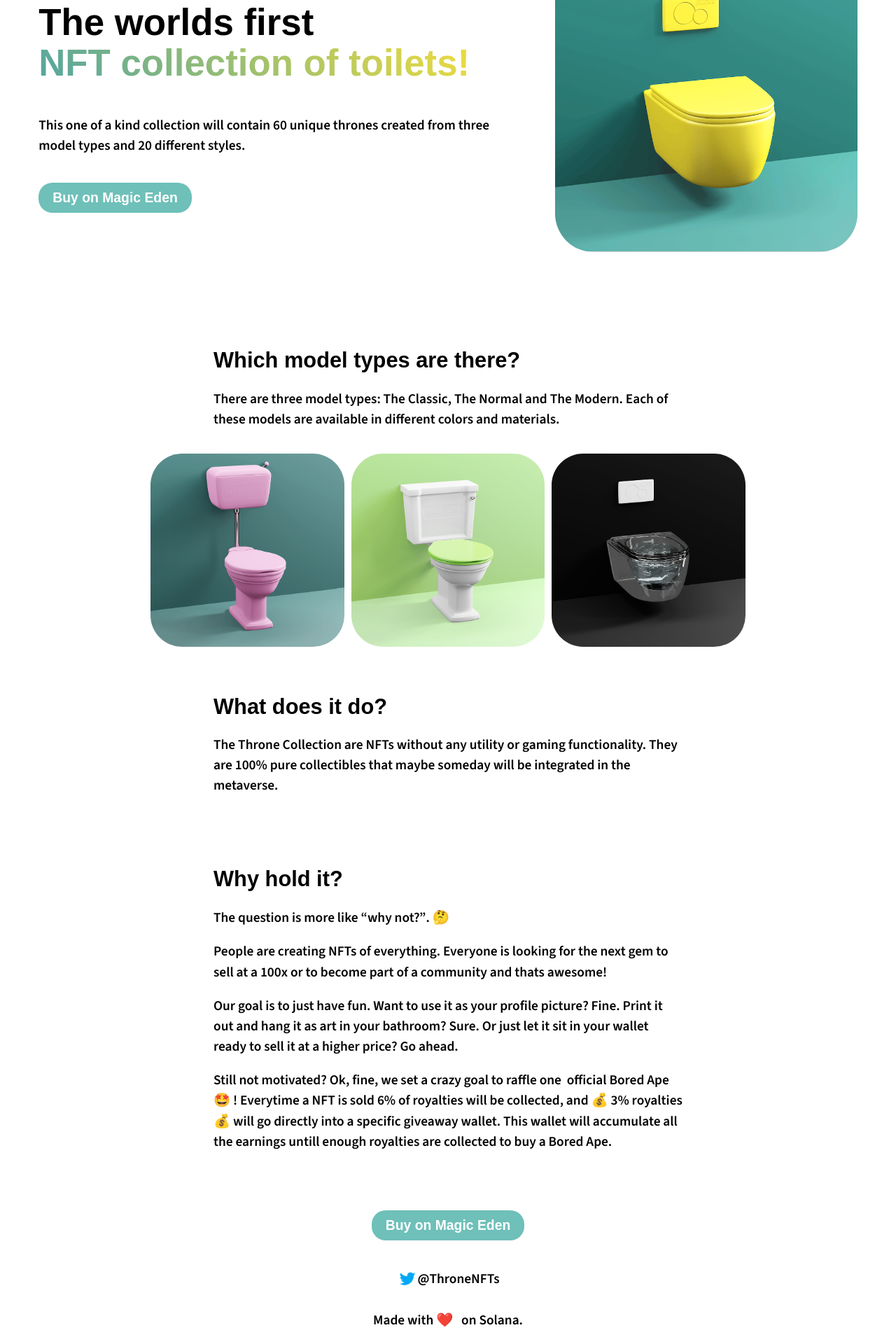
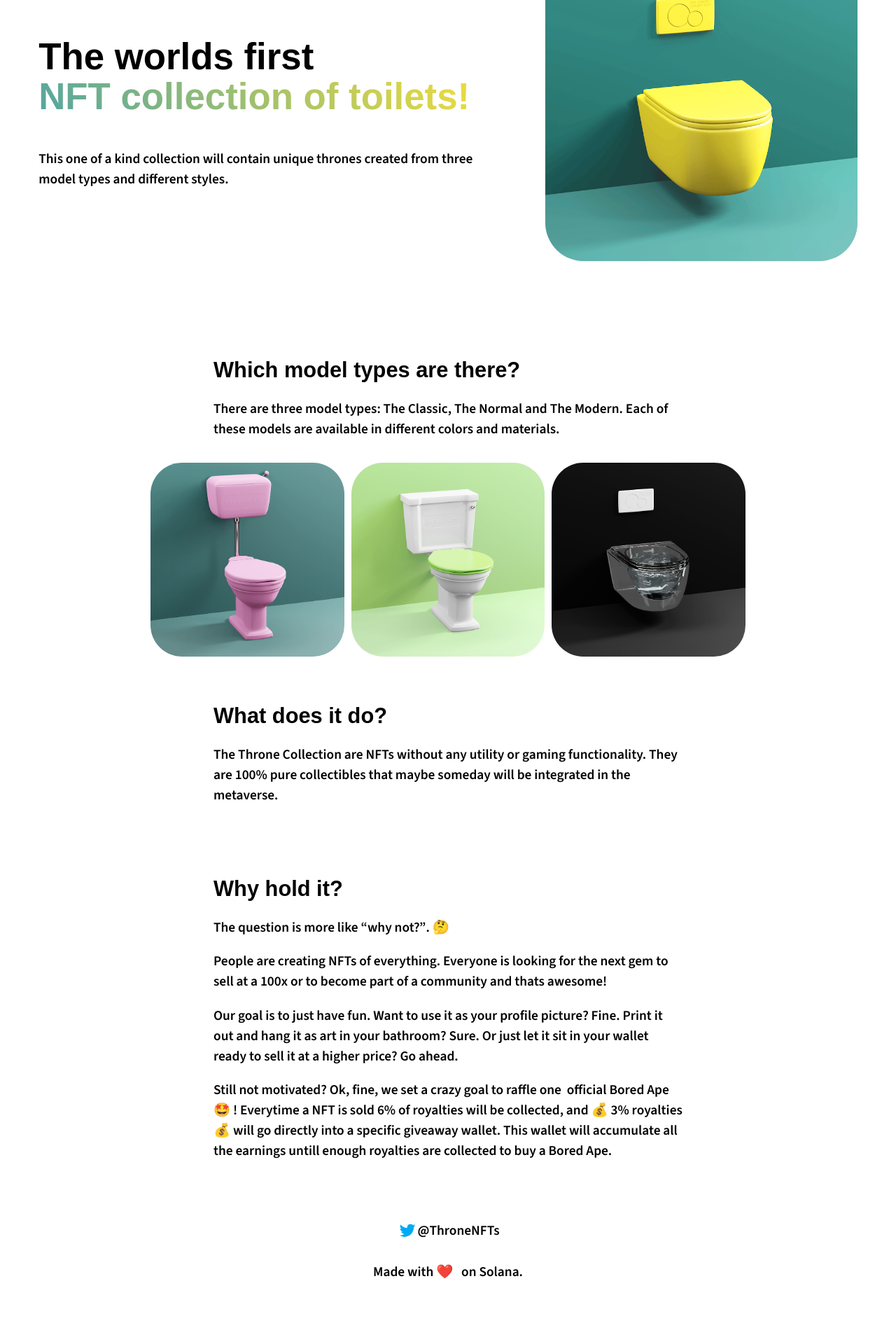
Before and after one commit to River62/thethronecollection, a Next.js app: page / in a window 1280 px wide. Shown: the part 214-2134 px from the top of the page at 70% size. After the commit the page ends 2065 px from the top, so only its background shows below. Built offline with nearby package versions, Linux system fonts and the light colour scheme; a web font is replaced by a local one.

Commit message:
remove call-to-actions and unknown nft amount

```diff
--- a/pages/index.tsx
+++ b/pages/index.tsx
@@ -34,11 +34,11 @@ const Home: NextPage = () => {
 
             <Intro>
               This one of a kind collection will contain{" "}
-              <strong>60 unique thrones</strong> created from three model types
-              and 20 different styles.
+              <strong>unique thrones</strong> created from three model types and
+              different styles.
             </Intro>
 
-            <Button>Buy on Magic Eden</Button>
+            {/* <Button>Buy on Magic Eden</Button> */}
           </IntroContent>
 
           <IntroImage>
@@ -129,9 +129,7 @@ const Home: NextPage = () => {
             </SmallerContent>
           </Section>
         </Info>
-        <Center>
-          <Button>Buy on Magic Eden</Button>
-        </Center>
+        <Center>{/* <Button>Buy on Magic Eden</Button> */}</Center>
       </main>
 
       <Footer>
```
